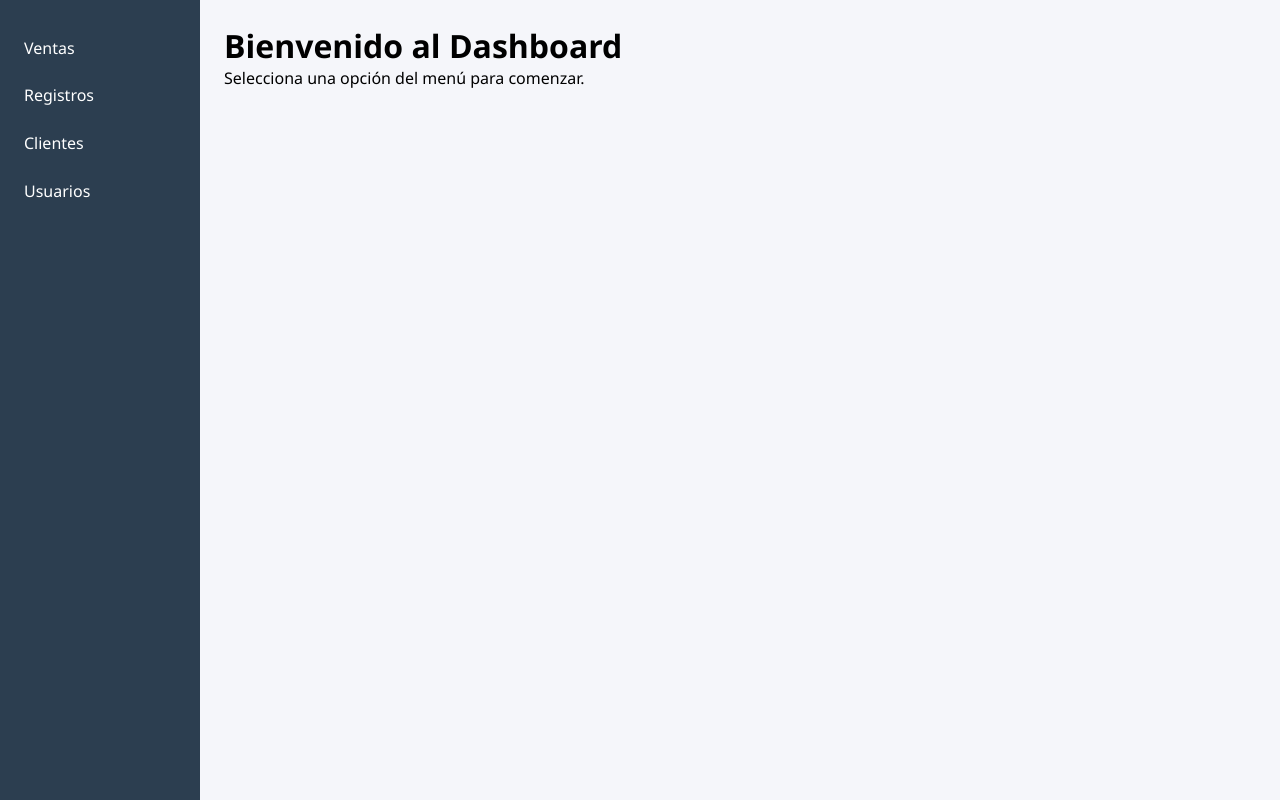
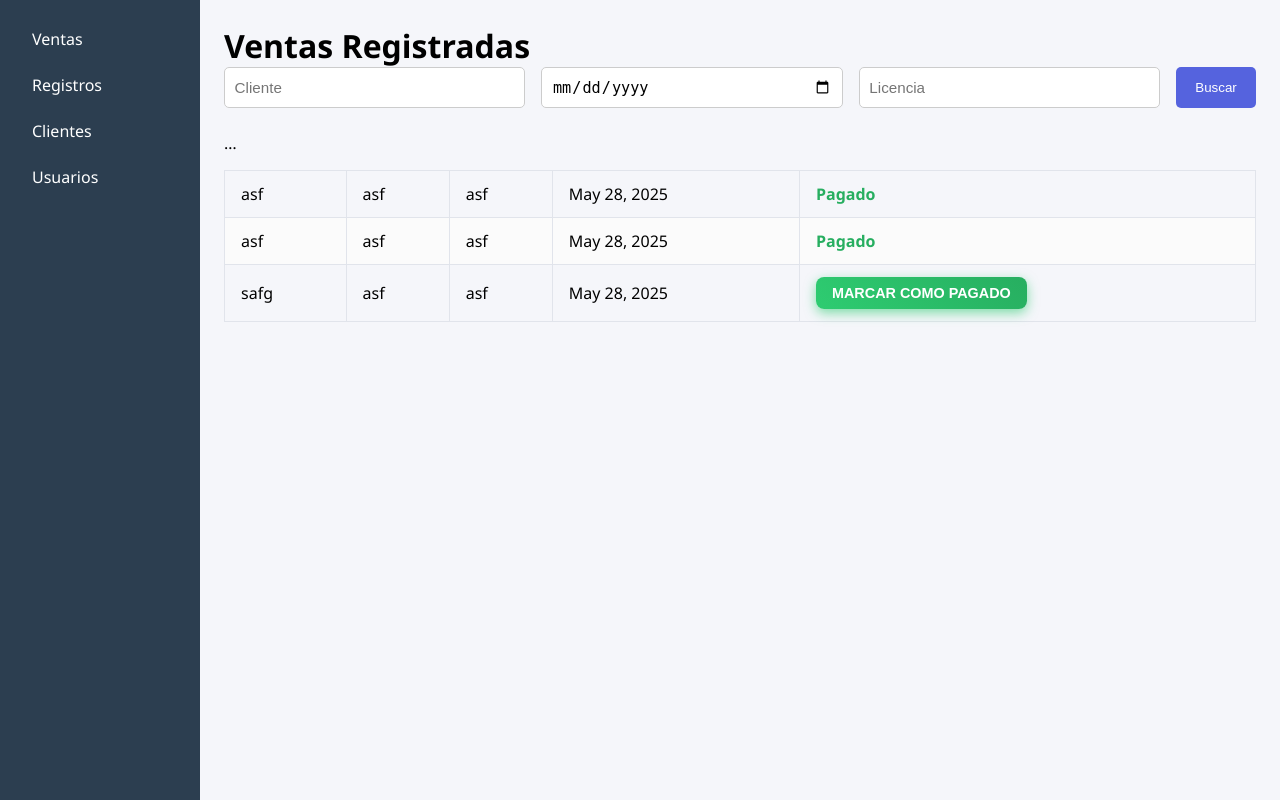
Before and after one commit to dadato3/New, a Django app: page /registros/registros/ in a window 1280 px wide. Run offline with Django 5.2, Linux system fonts and the light colour scheme; a user stored in the database is signed in; data comes from the database, SQL or seed files in the repository; both versions use the stored data as it was after the commit.

Commit message:
clientes terminado

```diff
--- a/mi_proyecto/registros/forms.py
+++ b/mi_proyecto/registros/forms.py
@@ -1,5 +1,5 @@
 from django import forms
-from .models import Registro, Venta
+from .models import Registro, Venta, Cliente
 from datetime import date
 
 
@@ -27,3 +27,12 @@ class VentaForm(forms.ModelForm):
         super().__init__(*args, **kwargs)
         if not self.is_bound:
             self.fields['fecha'].initial = date.today()
+
+class ClienteForm(forms.ModelForm):
+    class Meta:
+        model  = Cliente
+        fields = ['telefono', 'nombre']
+        widgets = {
+            'telefono': forms.TextInput(attrs={'placeholder': '987654321'}),
+            'nombre':   forms.TextInput(attrs={'placeholder': 'Juan Pérez'}),
+        }
--- a/mi_proyecto/registros/models.py
+++ b/mi_proyecto/registros/models.py
@@ -17,5 +17,14 @@ class Venta(models.Model):
     estado   = models.CharField(max_length=10, choices=ESTADO_CHOICES, default='pendiente')
 
 
+class Cliente(models.Model):
+    telefono = models.CharField(
+        "Teléfono",
+        max_length=20,
+        primary_key=True,
+        help_text="Usado como ID único"
+    )
+    nombre = models.CharField("Nombre", max_length=100)
+
     def __str__(self):
         return f"{self.nombre} ({self.fecha})"
--- a/mi_proyecto/registros/urls.py
+++ b/mi_proyecto/registros/urls.py
@@ -2,9 +2,16 @@ from django.urls import path
 from . import views
 
 urlpatterns = [
-    path('',         views.dashboard, name='dashboard'),
+    path('',         views.dashboard, name='registros'),
+    path('registros/',views.registros,    name='registros'),
     path('ventas/',views.ventas,    name='ventas'),
-    path('clientes/',views.clientes,  name='clientes'),
+    path('clientes/', views.clientes, name='clientes'),
     path('usuarios/',views.usuarios,  name='usuarios'),
-    path('registros/',views.registros,  name='registros'),
+    #sub rutas
+    path('clientes/',                  views.clientes,           name='clientes_home'),
+    path('clientes/crear/',            views.crear_cliente,      name='crear_cliente'),
+    path('clientes/modificar/<str:telefono>/', views.modificar_cliente, name='modificar_cliente'),
+    path('clientes/eliminar/<str:telefono>/',  views.eliminar_cliente,  name='eliminar_cliente'),
+    # marcar pagado…
+    path('ventas/<int:pk>/pagado/', views.marcar_pagado, name='marcar_pagado'),
 ]
--- a/mi_proyecto/registros/views.py
+++ b/mi_proyecto/registros/views.py
@@ -1,7 +1,9 @@
-from django.shortcuts import render, redirect
+from django.shortcuts import render, redirect, get_object_or_404
 from django.contrib.auth.decorators import login_required
-from .forms import VentaForm
+from .forms import ClienteForm, VentaForm
 from datetime import date
+from django.db.models import Q
+from .models import Venta, Cliente
 
 @login_required
 def dashboard(request):
@@ -30,4 +32,81 @@ def usuarios(request):
 
 @login_required
 def registros(request):
-    return render(request, 'registros/registros.html')
+    # Recogemos parámetros de búsqueda
+    q_cliente  = request.GET.get('cliente', '')
+    q_fecha    = request.GET.get('fecha', '')
+    q_licencia = request.GET.get('licencia', '')
+
+    # Query inicial: todas las ventas, ordenadas por fecha descendente
+    ventas = Venta.objects.all().order_by('-fecha')
+
+    # Aplicamos filtros si vienen vacíos
+    if q_cliente:
+        ventas = ventas.filter(cliente__icontains=q_cliente)
+    if q_fecha:
+        ventas = ventas.filter(fecha=q_fecha)
+    if q_licencia:
+        ventas = ventas.filter(licencia__icontains=q_licencia)
+
+    # Formulario vacío para registrar ventas si quieres mantenerlo
+    form = VentaForm(initial={'fecha': date.today()})
+
+    return render(request, 'registros/registros.html', {
+        'ventas': ventas,
+        'form': form,
+        'q_cliente': q_cliente,
+        'q_fecha': q_fecha,
+        'q_licencia': q_licencia,
+    })
+
+@login_required
+def marcar_pagado(request, pk):
+    venta = get_object_or_404(Venta, pk=pk)
+    if request.method == 'POST':
+        venta.estado = 'pagado'
+        venta.save()
+    return redirect('registros')   # nombre de la URL de tu listado
+
+
+@login_required
+def clientes_home(request):
+    return render(request, 'registros/clientes.html')
+
+@login_required
+def crear_cliente(request):
+    if request.method == 'POST':
+        form = ClienteForm(request.POST)
+        if form.is_valid():
+            form.save()
+            return redirect('clientes_home')
+    else:
+        form = ClienteForm()
+    return render(request, 'registros/cliente_form.html', {
+        'form': form,
+        'titulo': 'Crear Cliente'
+    })
+
+@login_required
+def modificar_cliente(request, telefono):
+    cliente = get_object_or_404(Cliente, telefono=telefono)
+    if request.method == 'POST':
+        form = ClienteForm(request.POST, instance=cliente)
+        if form.is_valid():
+            form.save()
+            return redirect('clientes_home')
+    else:
+        form = ClienteForm(instance=cliente)
+    return render(request, 'registros/cliente_form.html', {
+        'form': form,
+        'titulo': 'Modificar Cliente'
+    })
+
+@login_required
+def eliminar_cliente(request, telefono):
+    cliente = get_object_or_404(Cliente, telefono=telefono)
+    if request.method == 'POST':
+        cliente.delete()
+        return redirect('clientes_home')
+    return render(request, 'registros/cliente_confirm_delete.html', {
+        'cliente': cliente
+    })
--- a/mi_proyecto/static/css/styles.css
+++ b/mi_proyecto/static/css/styles.css
@@ -324,3 +324,66 @@ html, body {
     width: 100%;
   }
 }
+
+/* Botón “Pagado” más llamativo */
+.btn-small {
+  background: linear-gradient(45deg, #2ecc71, #27ae60);
+  color: #fff;
+  padding: 0.5rem 1rem;
+  border: none;
+  border-radius: 8px;
+  font-size: 0.9rem;
+  font-weight: 600;
+  text-transform: uppercase;
+  box-shadow: 0 4px 12px rgba(46, 204, 113, 0.6);
+  transition: transform 0.2s ease, box-shadow 0.2s ease, filter 0.2s ease;
+}
+.btn-small:hover {
+  transform: translateY(-2px) scale(1.05);
+  box-shadow: 0 6px 18px rgba(46, 204, 113, 0.8);
+  filter: brightness(1.1);
+}
+.btn-small:active {
+  transform: translateY(0) scale(1);
+  box-shadow: 0 3px 8px rgba(46, 204, 113, 0.5);
+}
+
+
+/* Texto de “Pagado” */
+.status-paid {
+  color: #27ae60;
+  font-weight: 600;
+}
+
+
+/* Sidebar links: fuerza mismo box en todos los estados */
+.sidebar a {
+  display: block;
+  width: 100%;
+  padding: 0.75rem 1rem;     /* espaciado fijo */
+  box-sizing: border-box;    /* incluye padding en el ancho */
+  margin: 0;                 /* sin márgenes adicionales */
+  border: none;              /* sin borde al hacer focus/active */
+  outline: none;             /* quita outline por defecto */
+  text-align: left;
+  transition: background 0.2s ease; /* solo cambia fondo */
+}
+
+/* Hover y focus: cambia solo el fondo, no el padding ni el border */
+.sidebar a:hover,
+.sidebar a:focus {
+  background: rgba(255,255,255,0.1);
+}
+
+/* Active: misma altura, solo otro fondo ligero */
+.sidebar a:active {
+  background: rgba(255,255,255,0.2);
+}
+
+/* Asegúrate de que las <li> no tengan padding/margin dinámico */
+.sidebar ul,
+.sidebar li {
+  margin: 0;
+  padding: 0;
+  list-style: none;
+}
--- a/mi_proyecto/templates/registros/dashboard.html
+++ b/mi_proyecto/templates/registros/dashboard.html
@@ -14,7 +14,7 @@
       <ul>
         <!-- Este <a> es clave: al hacer click te llevará a /registros/ventas/ -->
         <li><a href="{% url 'ventas' %}">Ventas</a></li>
-        <li><a href="{% url 'dashboard' %}">Registros</a></li>
+        <li><a href="{% url 'registros' %}">Registros</a></li>
         <li><a href="{% url 'clientes' %}">Clientes</a></li>
         <li><a href="{% url 'usuarios' %}">Usuarios</a></li>
       </ul>
--- a/mi_proyecto/templates/registros/registros.html
+++ b/mi_proyecto/templates/registros/registros.html
@@ -3,24 +3,100 @@
 <html lang="es">
 <head>
   <meta charset="utf-8">
-  <title>Dashboard</title>
+  <title>Registros / Ventas</title>
   <link rel="stylesheet" href="{% static 'css/styles.css' %}">
+  <style>
+    /* Ajustes mínimos para buscador y tabla */
+    .search-form {
+      display: flex;
+      flex-wrap: wrap;
+      gap: 1rem;
+      margin-bottom: 1.5rem;
+    }
+    .search-form input {
+      padding: 0.6rem;
+      border: 1px solid #ccc;
+      border-radius: 5px;
+      font-size: 0.95rem;
+      flex: 1;
+      min-width: 150px;
+    }
+    .search-form button {
+      padding: 0.6rem 1.2rem;
+      background: #5563DE;
+      color: #fff;
+      border: none;
+      border-radius: 5px;
+      cursor: pointer;
+      transition: background .3s ease;
+    }
+    .search-form button:hover {
+      background: #4351b5;
+    }
+    .ventas-table {
+      width: 100%;
+      border-collapse: collapse;
+    }
+    .ventas-table th,
+    .ventas-table td {
+      padding: 0.75rem 1rem;
+      border: 1px solid #e1e4eb;
+      text-align: left;
+    }
+    .ventas-table th {
+      background: rgba(85,99,222,0.1);
+      font-weight: 600;
+    }
+    .ventas-table tbody tr:nth-child(even) {
+      background: #fbfbfb;
+    }
+  </style>
 </head>
 <body>
   <div class="app-container">
-    <!-- Sidebar -->
     <nav class="sidebar">
       <ul>
-        <li><a href="#">Ventas</a></li>
-        <li><a href="#">Registros</a></li>
-        <li><a href="#">Clientes</a></li>
-        <li><a href="#">Usuarios</a></li>
+        <li><a href="{% url 'ventas' %}">Ventas</a></li>
+        <li><a href="{% url 'registros' %}">Registros</a></li>
+        <li><a href="{% url 'clientes' %}">Clientes</a></li>
+        <li><a href="{% url 'usuarios' %}">Usuarios</a></li>
       </ul>
     </nav>
-    <!-- Contenido -->
+
     <div class="content">
-      <h1>Bienvenido al Dashboard</h1>
-      <p>Selecciona una opción del menú para comenzar.</p>
+      <h1>Ventas Registradas</h1>
+
+      <!-- Buscador -->
+      <form method="get" class="search-form">
+        <input type="text"   name="cliente"  placeholder="Cliente"  value="{{ q_cliente }}">
+        <input type="date"   name="fecha"    value="{{ q_fecha }}">
+        <input type="text"   name="licencia" placeholder="Licencia" value="{{ q_licencia }}">
+        <button type="submit">Buscar</button>
+      </form>
+
+      <table class="ventas-table">
+  <thead>…</thead>
+  <tbody>
+    {% for v in ventas %}
+    <tr>
+      <td>{{ v.cliente }}</td>
+      <td>{{ v.control }}</td>
+      <td>{{ v.licencia }}</td>
+      <td>{{ v.fecha }}</td>
+      <td>
+        {% if v.estado == 'pendiente' %}
+          <form action="{% url 'marcar_pagado' v.pk %}" method="post" style="display:inline">
+            {% csrf_token %}
+            <button type="submit" class="btn-small">Marcar como Pagado</button>
+          </form>
+        {% else %}
+          <span class="status-paid">Pagado</span>
+        {% endif %}
+      </td>
+    </tr>
+    {% endfor %}
+  </tbody>
+</table>
     </div>
   </div>
 </body>
--- a/mi_proyecto/templates/registros/ventas.html
+++ b/mi_proyecto/templates/registros/ventas.html
@@ -107,7 +107,7 @@
     <nav class="sidebar">
       <ul>
         <li><a href="{% url 'ventas' %}">Ventas</a></li>
-        <li><a href="{% url 'dashboard' %}">Registros</a></li>
+        <li><a href="{% url 'registros' %}">Registros</a></li>
         <li><a href="{% url 'clientes' %}">Clientes</a></li>
         <li><a href="{% url 'usuarios' %}">Usuarios</a></li>
       </ul>
```
Also changed, not shown: mi_proyecto/templates/includes/sidebar.html (added, +9 -0 lines), mi_proyecto/templates/registros/cliente_confirm_delete.html (added, +24 -0 lines), mi_proyecto/templates/registros/cliente_form.html (added, +30 -0 lines), mi_proyecto/templates/registros/clientes.html (+13 -7 lines), mi_proyecto/db.sqlite3, mi_proyecto/registros/migrations/0003_cliente.py (added).
